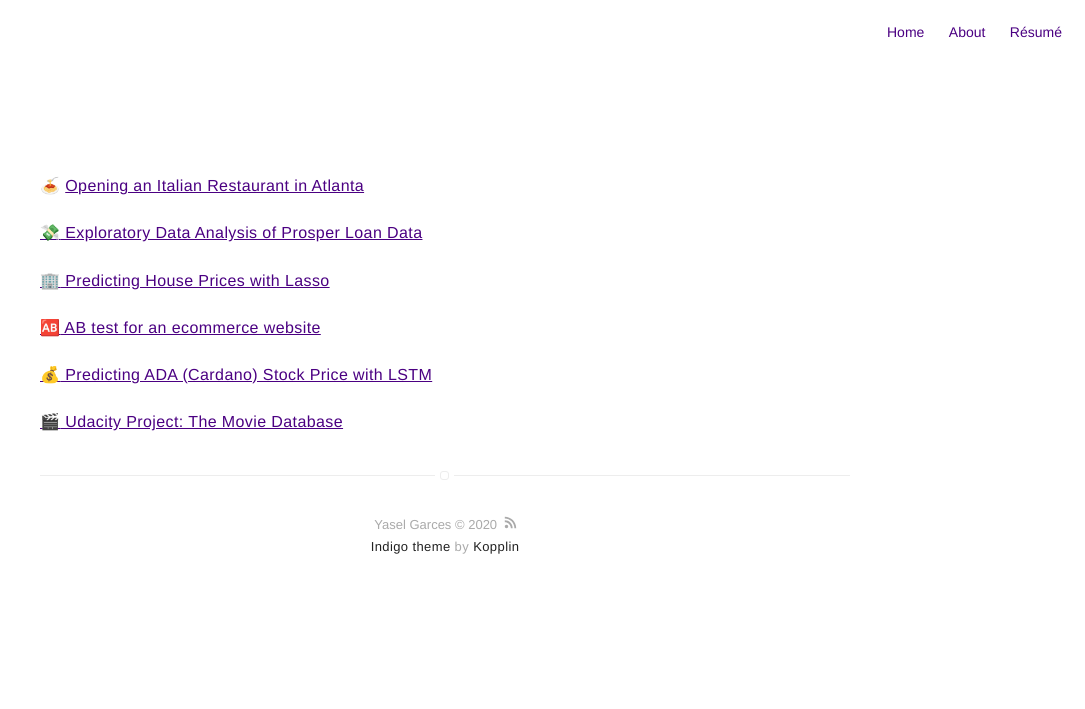
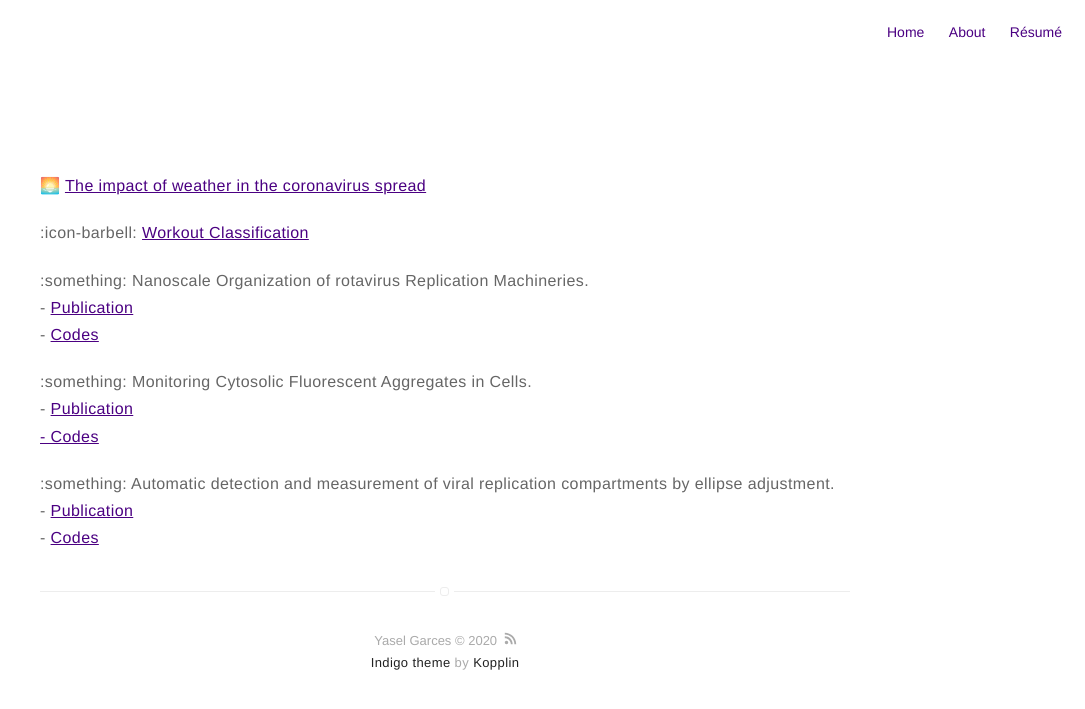
Before and after one commit to Yasel-Garces/Portafolio---Yasel-Garces, a Jekyll site: the page built from projects.md, in a window 1280 px wide. Shown: the top 709 px of the page, without its empty margins (195-1280 px from the left). Built offline with Jekyll 4.4.1, drawn with Linux system fonts in a browser that asks for light colours; emoji names are drawn with the system emoji font; our own code applies the rules of GitHub Pages for plain Markdown files.

Commit message:
Updating Projects

```diff
--- a/projects.md
+++ b/projects.md
@@ -1,13 +1,17 @@
 ![](image/data-analytics-trimmed-650.png)
 
- :spaghetti: [ Opening an Italian Restaurant in Atlanta](https://nbviewer.jupyter.org/github/Claudia-Perez-Ruisanchez/Opening-an-Italian-Restaurant-in-Atlanta/blob/master/NewAtlanta.ipynb)
+ :sunrise: [The impact of weather in the coronavirus spread](https://nbviewer.jupyter.org/github/Yasel-Garces/The-impact-of-weather-in-the-coronavirus-spread/blob/master/Has%20the%20weather%20an%20impact%20on%20the%20spread%20of%20the%20coronavirus%3F.ipynb)
 
- [:money_with_wings: Exploratory Data Analysis of Prosper Loan Data](https://nbviewer.jupyter.org/github/Claudia-Perez-Ruisanchez/EDA-of-Prosper-Loan-Data/blob/master/exporatory_template.ipynb)
+:icon-barbell: [Workout Classification](Workout-Classification/blob/master/Workout%20Classification.ipynb)
 
- [:office: Predicting House Prices with Lasso](https://nbviewer.jupyter.org/github/Claudia-Perez-Ruisanchez/House_Prices_Lasso/blob/master/House_Prices.ipynb)
+:something: Nanoscale Organization of rotavirus Replication Machineries.
+	- [Publication](https://elifesciences.org/articles/42906)
+	- [Codes](https://github.com/Yasel-Garces/Nanoscale_organization_of_rotavirus_replication_machineries)
 
- [:ab: AB test for an ecommerce website](https://nbviewer.jupyter.org/github/Claudia-Perez-Ruisanchez/AB-test-for-an-ecommerce-website/blob/master/Analyze_ab_test_results_notebook.ipynb)
+:something: Monitoring Cytosolic Fluorescent Aggregates in Cells.
+	- [Publication](https://github.com/Yasel-Garces/Monitoring-Cytosolic-Fluorescent-Aggregates-in-Cells)
+[	- Codes](https://www.biorxiv.org/content/10.1101/177139v1.full.pdf)
 
- [:moneybag: Predicting ADA (Cardano) Stock Price with LSTM](https://nbviewer.jupyter.org/github/Claudia-Perez-Ruisanchez/Cardano/blob/master/Cardano.ipynb)
-
-[:clapper: Udacity Project: The Movie Database](https://nbviewer.jupyter.org/github/Claudia-Perez-Ruisanchez/Udacity-Project-The-Movie-Database-TMDb-/blob/master/movies_tmdb.ipynb)
+:something: Automatic detection and measurement of viral replication compartments by ellipse adjustment.
+	- [Publication](https://www.nature.com/articles/srep36505)
+	- [Codes](https://github.com/Yasel-Garces/MatlabCodes_Automatic_Detection_and_Measurement_of_Viral_Replication_Compartments_By_Ellipse_Adjustm)
```
